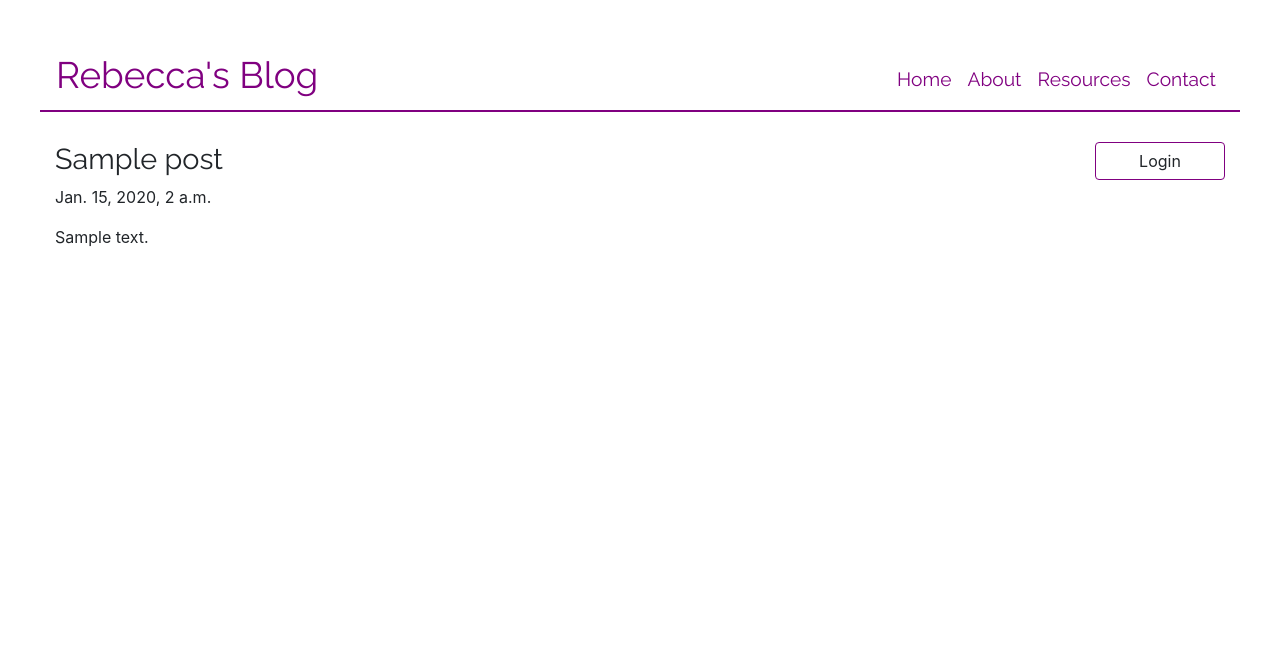
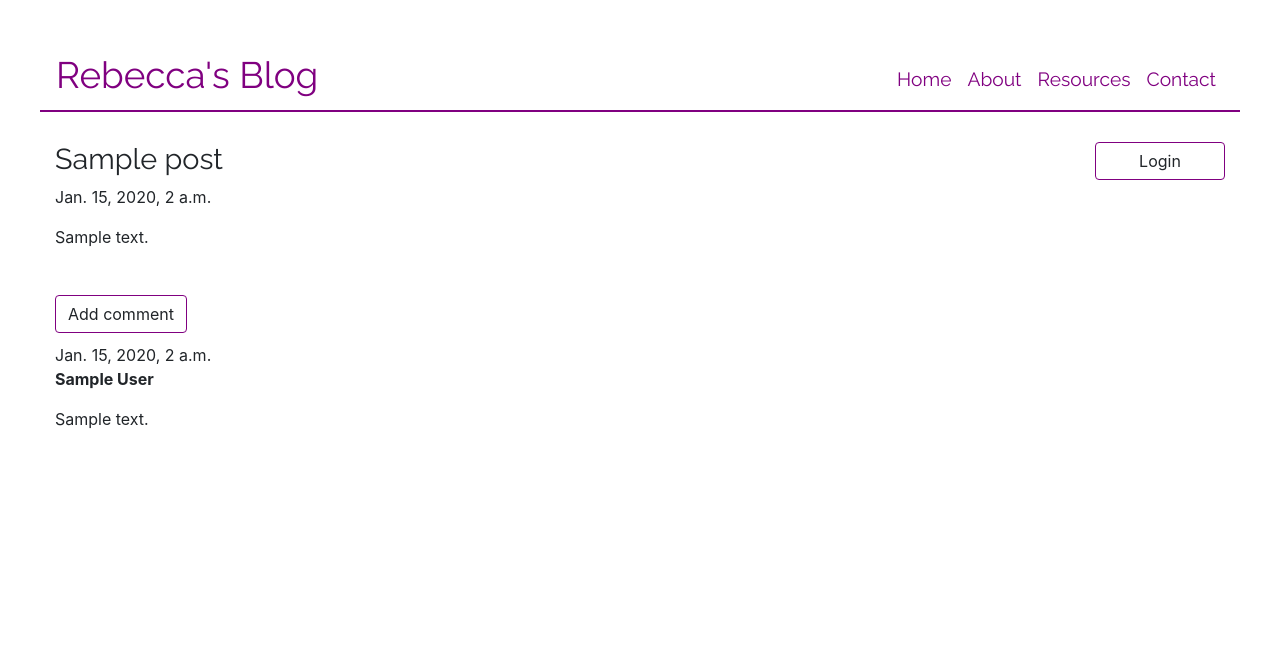
Before and after one commit to RebeccaML/Blog, a Django app: page /post/1/ in a window 1280 px wide. Shown: the top 671 px of the page. Run offline with Django 3.2, Linux system fonts and the light colour scheme; tables that the repository leaves empty hold one stand-in row (values such as "Sample post"); some libraries are stand-ins or nearby versions.

Commit message:
Comments added

```diff
--- a/blog/admin.py
+++ b/blog/admin.py
@@ -1,4 +1,5 @@
 from django.contrib import admin
-from .models import Post
+from .models import Post, Comment
 
 admin.site.register(Post)
+admin.site.register(Comment)
--- a/blog/models.py
+++ b/blog/models.py
@@ -13,5 +13,22 @@ class Post(models.Model):
         self.published_date = timezone.now()
         self.save()
 
+    def approved_comments(self):
+        return self.comments.filter(approved_comment=True)
+
     def __str__(self):
         return self.title
+
+class Comment(models.Model):
+    post = models.ForeignKey('blog.Post', on_delete=models.CASCADE, related_name='comments')
+    author = models.CharField(max_length=200)
+    text = models.TextField()
+    created_date = models.DateTimeField(default=timezone.now)
+    approved_comment = models.BooleanField(default=False)
+
+    def approve(self):
+        self.approved_comment = True
+        self.save()
+
+    def __str__(self):
+        return self.text
--- a/blog/static/css/style.css
+++ b/blog/static/css/style.css
@@ -59,7 +59,7 @@ header {
     width: 100%;
 }
 
-.save, .edit, .publish, .remove, .login-form .login {
+.save, .edit, .publish, .remove, .add-comment, .login-form .login {
     border: 1px solid purple;
 }
 
@@ -96,6 +96,10 @@ header {
     padding-bottom: 30px;
 }
 
+.comment {
+    padding-top: 10px;
+}
+
 footer {
     flex-shrink: 0;
     border-top: 2px solid purple;
--- a/blog/templates/blog/post_detail.html
+++ b/blog/templates/blog/post_detail.html
@@ -6,7 +6,7 @@
     {% if post.published_date %}
     <p>{{ post.published_date }}</p>
     {% elif user.is_authenticated %}
-        <a href="{% url 'post_publish' pk=post.pk %}" class="btn publish" >Publish</a>
+    <a href="{% url 'post_publish' pk=post.pk %}" class="btn publish">Publish</a>
     {% endif %}
     {% if user.is_authenticated %}
     <a href="{% url 'post_edit' pk=post.pk %}"><button class="btn edit">Edit Post</button></a>
@@ -14,4 +14,24 @@
     {% endif %}
     <p>{{ post.text|linebreaksbr }}</p>
 </div>
+<a href="{% url 'add_comment' pk=post.pk %}"><button class="btn add-comment">Add comment</button></a>
+{% for comment in post.comments.all %}
+{% if user.is_authenticated or comment.approved_comment %}
+<div class="comment">
+    <div class="date">
+        {{ comment.created_date }}
+        {% if not comment.approved_comment %}
+        <a href="{% url 'remove_comment' pk=comment.pk %}"><button class="btn remove-comment">Remove
+                comment</button></a>
+        <a href="{% url 'approve_comment' pk=comment.pk %}"><button class="btn approve-comment">Approve
+                comment</button></a>
+        {% endif %}
+    </div>
+    <strong>{{ comment.author }}</strong>
+    <p>{{ comment.text|linebreaks }}</p>
+</div>
+{% endif %}
+{% empty %}
+<p>No comments here yet :(</p>
+{% endfor %}
 {% endblock %}
--- a/blog/templates/blog/posts.html
+++ b/blog/templates/blog/posts.html
@@ -5,7 +5,8 @@
             <h2><a href="{% url 'post_detail' pk=post.pk %}">{{post.title }}</a></h2>
             <p>{{ post.published_date }}</p>
             <p>{{ post.text|linebreaksbr|truncatewords:100 }}</p>
-            <p><a href="{% url 'post_detail' pk=post.pk %}">Read more</a></p>
+            <p><a href="{% url 'post_detail' pk=post.pk %}">Comments: {{ post.approved_comments.count }}</a> |
+                <a href="{% url 'post_detail' pk=post.pk %}">Read more</a></p>
         </div>
     {% endfor %}
 {% endblock %}
--- a/blog/urls.py
+++ b/blog/urls.py
@@ -10,4 +10,7 @@ urlpatterns = [
     path('drafts/', views.drafts, name='drafts'),
     path('post/<pk>/publish/', views.post_publish, name='post_publish'),
     path('post/<pk>/remove/', views.post_remove, name='post_remove'),
+    path('post/<int:pk>/comment/', views.add_comment, name='add_comment'),
+    path('comment/<int:pk>/approve/', views.approve_comment, name='approve_comment'),
+    path('comment/<int:pk>/remove/', views.remove_comment, name='remove_comment'),
 ]
--- a/blog/views.py
+++ b/blog/views.py
@@ -2,8 +2,8 @@ from django.shortcuts import render
 from django.utils import timezone
 from django.shortcuts import render, get_object_or_404, redirect
 from django.contrib.auth.decorators import login_required
-from .models import Post
-from .forms import PostForm
+from .models import Post, Comment
+from .forms import PostForm, CommentForm
 
 def posts(request):
     posts = Post.objects.filter(published_date__lte=timezone.now()).order_by('published_date')
@@ -59,3 +59,28 @@ def post_remove(request, pk):
     post = get_object_or_404(Post, pk=pk)
     post.delete()
     return redirect('posts')
+
+def add_comment(request, pk):
+    post = get_object_or_404(Post, pk=pk)
+    if request.method == "POST":
+        form = CommentForm(request.POST)
+        if form.is_valid():
+            comment = form.save(commit=False)
+            comment.post = post
+            comment.save()
+            return redirect('post_detail', pk=post.pk)
+    else:
+        form = CommentForm()
+    return render(request, 'blog/add_comment.html', {'form': form})
+
+@login_required
+def approve_comment(request, pk):
+    comment = get_object_or_404(Comment, pk=pk)
+    comment.approve()
+    return redirect('post_detail', pk=comment.post.pk)
+
+@login_required
+def remove_comment(request, pk):
+    comment = get_object_or_404(Comment, pk=pk)
+    comment.delete()
+    return redirect('post_detail', pk=comment.post.pk)
```
Also changed, not shown: blog/forms.py (+6 -1 lines), blog/templates/blog/add_comment.html (added, +8 -0 lines). Lines whose indentation alone changed are shown as unchanged.
